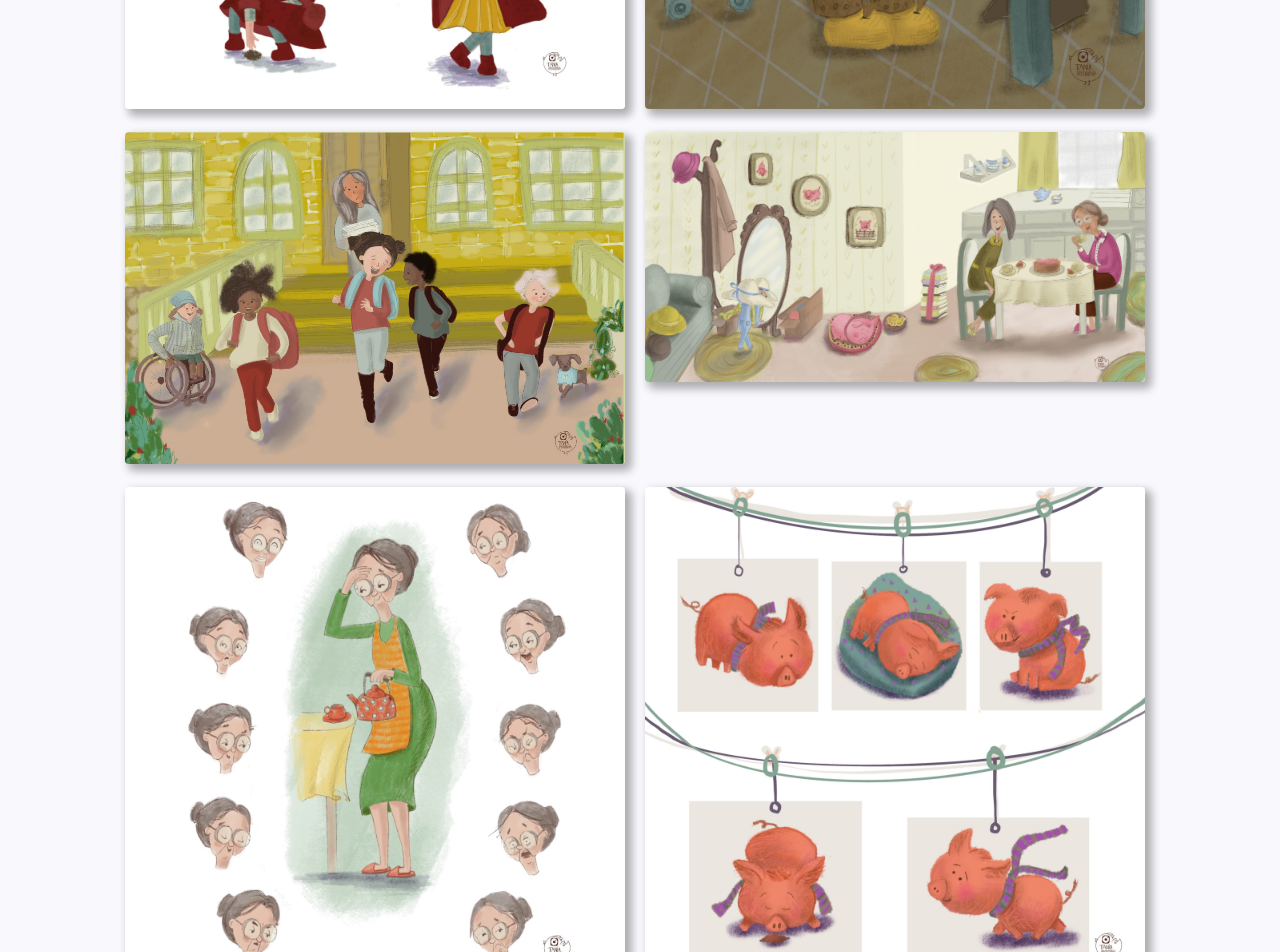
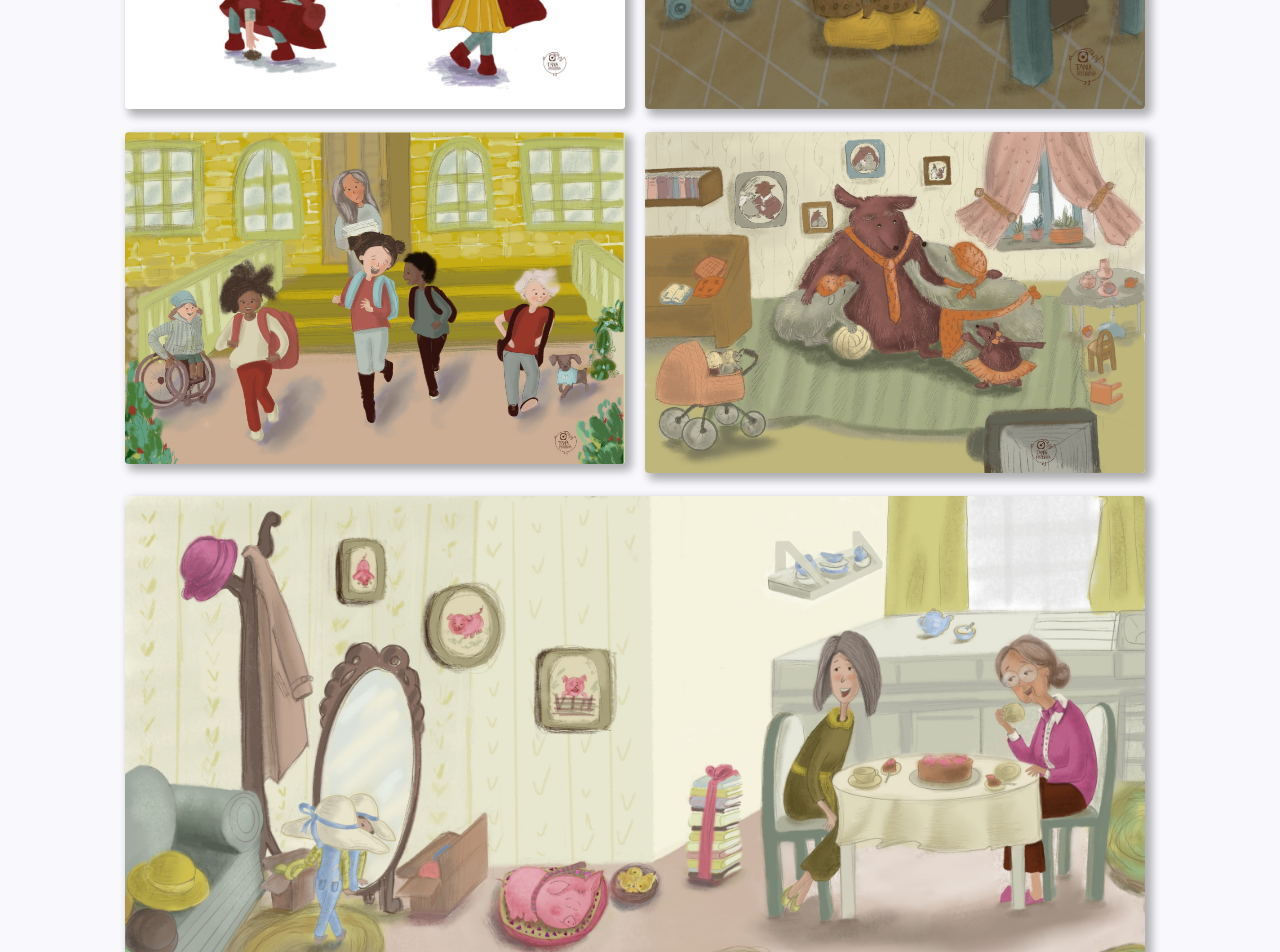
Before and after one commit to Andrey1914/illustrator, a plain HTML site: page index.html in a window 1280 px wide. Shown: the part 2280-3232 px from the top of the page. Drawn offline with nearby package versions, Linux system fonts and the light colour scheme; a web font is replaced by a local one.

Commit message:
Update index.html

```diff
--- a/index.html
+++ b/index.html
@@ -41,10 +41,10 @@
                 <li class="list-item"><img src="./jpg/девочка.jpg" class="image" alt="девочка" width="500"/></li>
                 <li class="list-item"><img src="./jpg/дядя.jpg" class="image" alt="дядя" width="500" /></li>
                 <li class="list-item"><img src="./jpg/школьники.jpg" class="image" alt="школьники" width="500"/></li>
-                <li class="list-item"><img src="./jpg/семья-собралась-вместе.jpg" class="image" alt="семья собралась вместе" width="500"/></li>
+                <li class="list-item"><img src="./jpg/дружная-семейка.jpg" class="image" alt="дружная семейка" width="500" /></li>
+                <li class="list-item"><img src="./jpg/семья-собралась-вместе.jpg" class="image" alt="семья собралась вместе" width="1020"/></li>
                 <li class="list-item"><img src="./jpg/бабушка.jpg" class="image" alt="бабушка.jpg" width="500"/></li>
                 <li class="list-item"><img src="./jpg/поросята.jpg" class="image" alt="поросята" width="500" /></li>
-                <li class="list-item"><img src="./jpg/дружная-семейка.jpg" class="image" alt="дружная семейка" width="500"/></li>
                 <li class="list-item"><img src="./jpg/девочка-гуляет-с-собакой.jpg" class="image" alt="девочка гуляет с собакой" width="500" /></li>
                 <li class="list-item"><img src="./jpg/медведи.jpg" class="image" alt="медведи" width="500"/></li>
                 <li class="list-item"><img src="./jpg/ежики.jpg" class="image" alt="ежики" width="500"></li>
```
